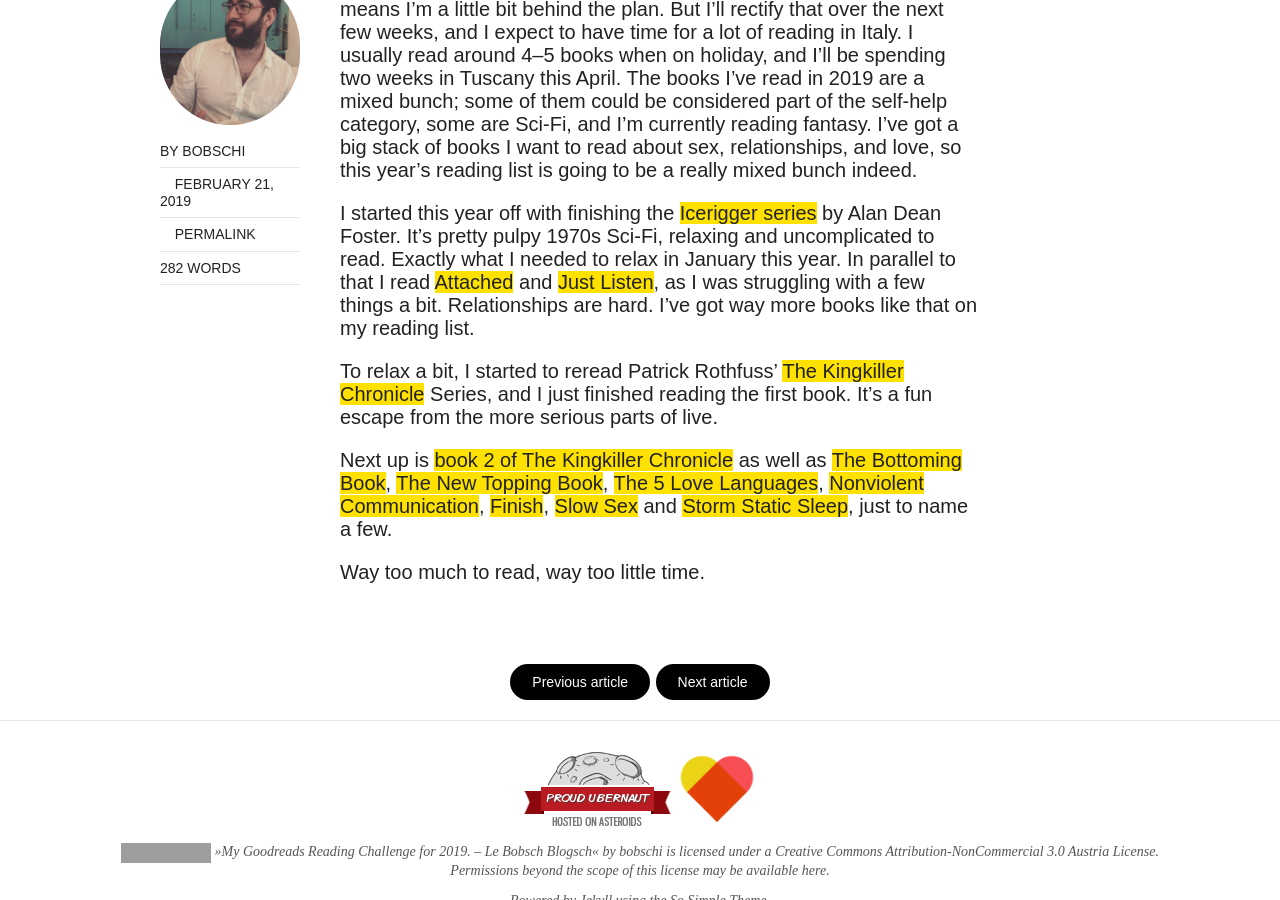
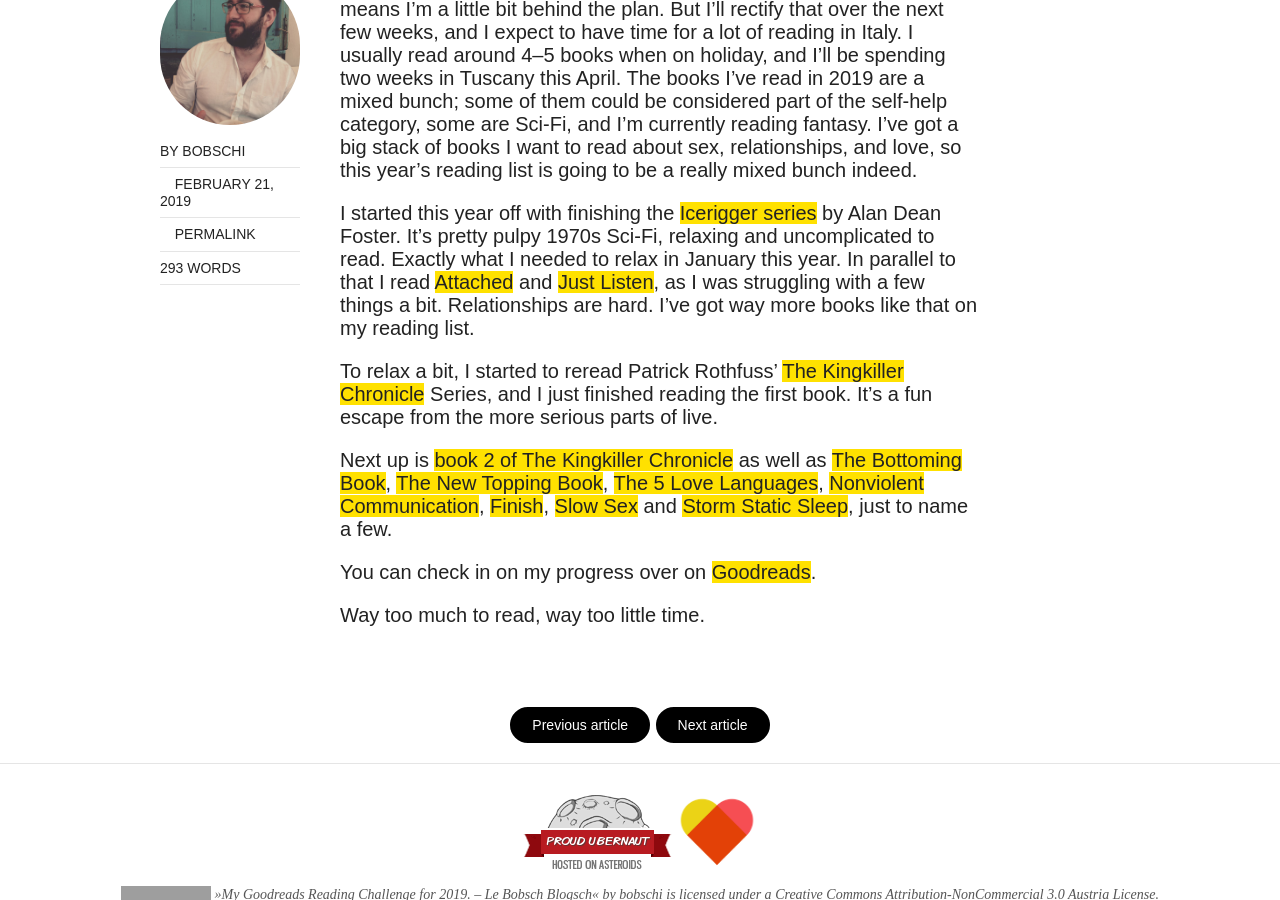
Before and after one commit to bobschi/lebobs.ch, a Jekyll site: the page built from _posts/2019-02-21-my-goodreads-reading-challenge-for-2019.md, in a window 1280 px wide and 900 px high, scrolled down 549 px. Built offline with Jekyll 4.4.1, drawn with Linux system fonts in a browser that asks for light colours; nearby versions of some CDN libraries; grey boxes are pictures that could not be loaded.

Commit message:
Added a link to my Reading Challenge on Goodreads.

```diff
--- a/_posts/2019-02-21-my-goodreads-reading-challenge-for-2019.md
+++ b/_posts/2019-02-21-my-goodreads-reading-challenge-for-2019.md
@@ -11,4 +11,6 @@
 
 Next up is [book 2 of The Kingkiller Chronicle](https://www.goodreads.com/book/show/1215032.The_Wise_Man_s_Fear) as well as [The Bottoming Book](https://www.goodreads.com/book/show/433500.The_New_Bottoming_Book), [The New Topping Book](https://www.goodreads.com/book/show/503943.The_New_Topping_Book), [The 5 Love Languages](https://www.goodreads.com/book/show/23878688-the-5-love-languages), [Nonviolent Communication](https://www.goodreads.com/book/show/71730.Nonviolent_Communication), [Finish](https://www.goodreads.com/book/show/35397160-finish), [Slow Sex](https://www.goodreads.com/book/show/10054823-slow-sex) and [Storm Static Sleep](https://www.goodreads.com/book/show/28116379-storm-static-sleep), just to name a few.
 
+You can check in on my progress over on [Goodreads](https://www.goodreads.com/user_challenges/15547138).
+
 Way too much to read, way too little time.
```
